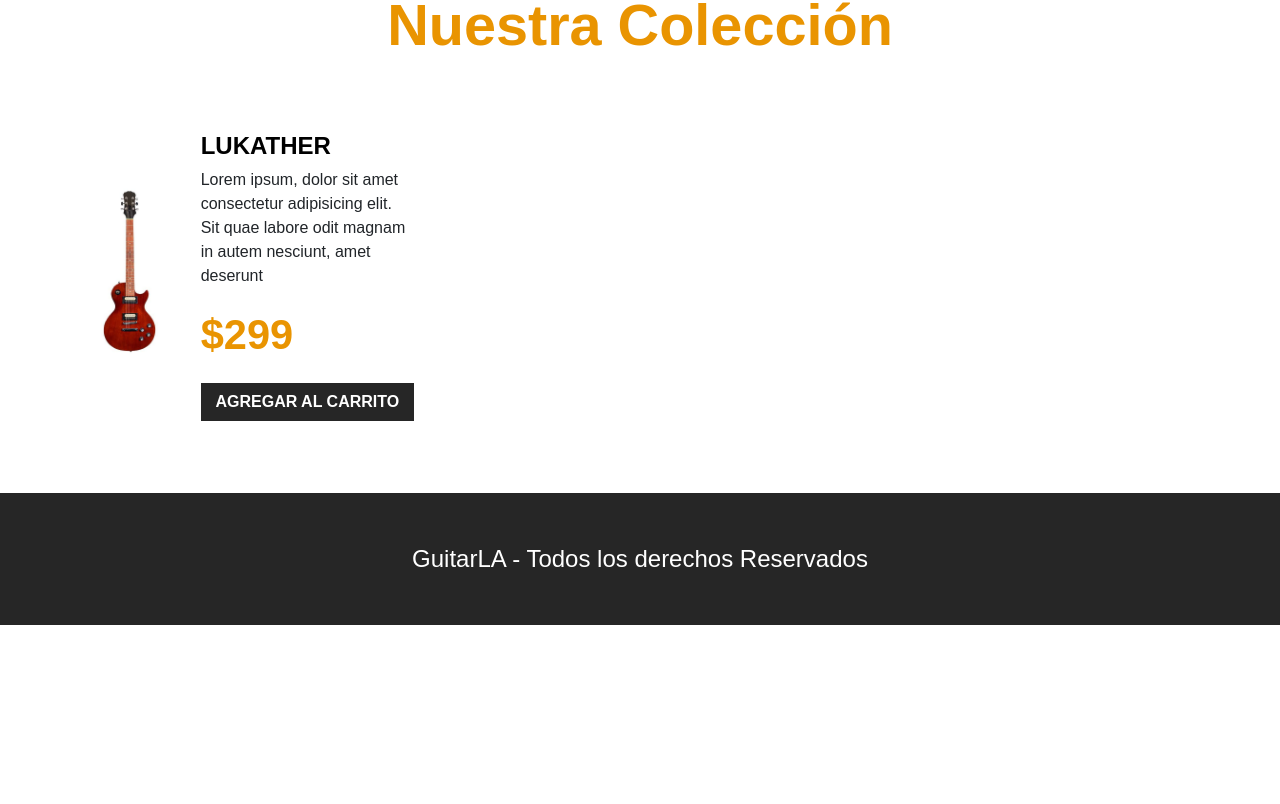
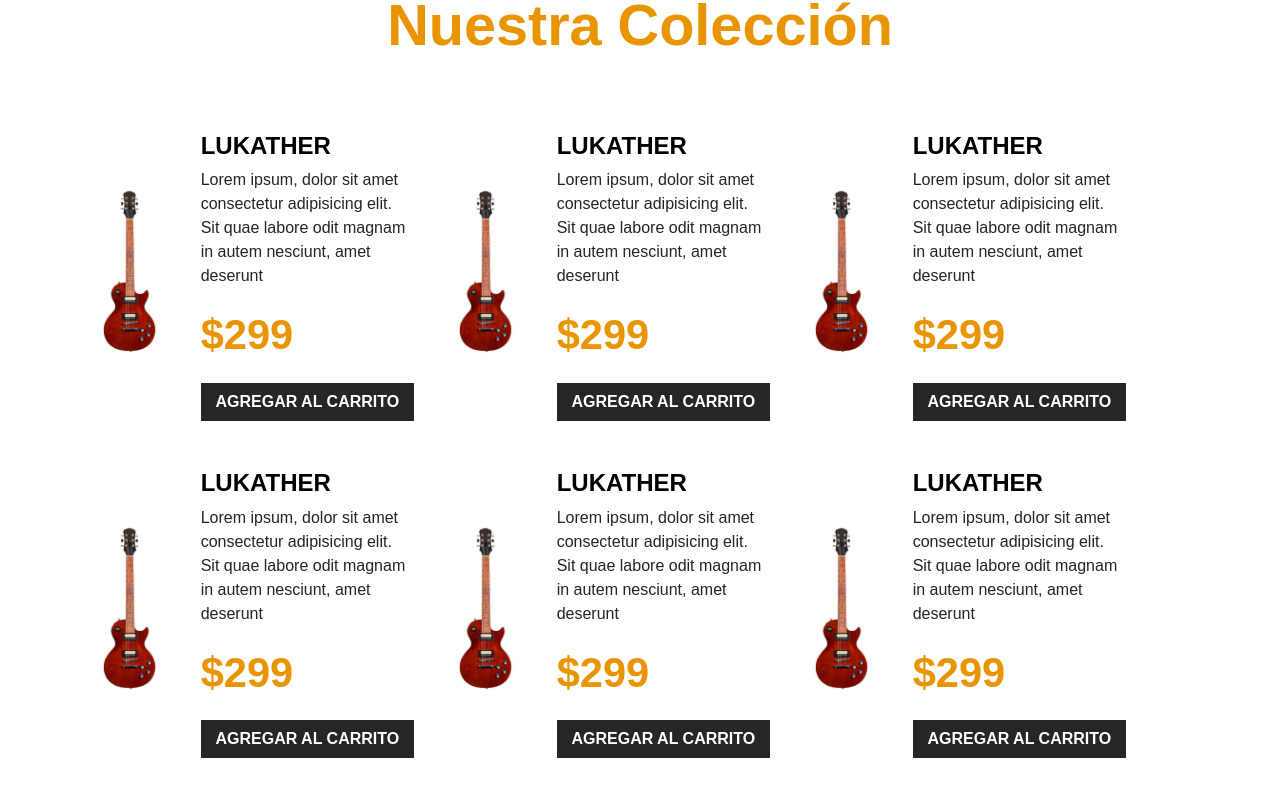
Before and after one commit to jlcarrascof/guitar-vue3, a Vue app: page / in a window 1280 px wide. Shown: the part 776-1580 px from the top of the page. Before the commit the page ends 1401 px from the top, so only its background shows below. Built offline with nearby package versions, Linux system fonts and the light colour scheme; the HTML template or start-up script is replaced by a standard one.

Commit message:
feat: update guitar display to iterate over guitars array in template

```diff
--- a/src/App.vue
+++ b/src/App.vue
@@ -99,7 +99,7 @@
         <h2 class="text-center">Nuestra Colección</h2>
 
         <div class="row mt-5">
-            <div class="col-md-6 col-lg-4 my-4 row align-items-center">
+            <div v-for="guitar in guitars" class="col-md-6 col-lg-4 my-4 row align-items-center">
                 <div class="col-4">
                     <img class="img-fluid" src="/img/guitarra_01.jpg" alt="imagen guitarra">
                 </div>
```
